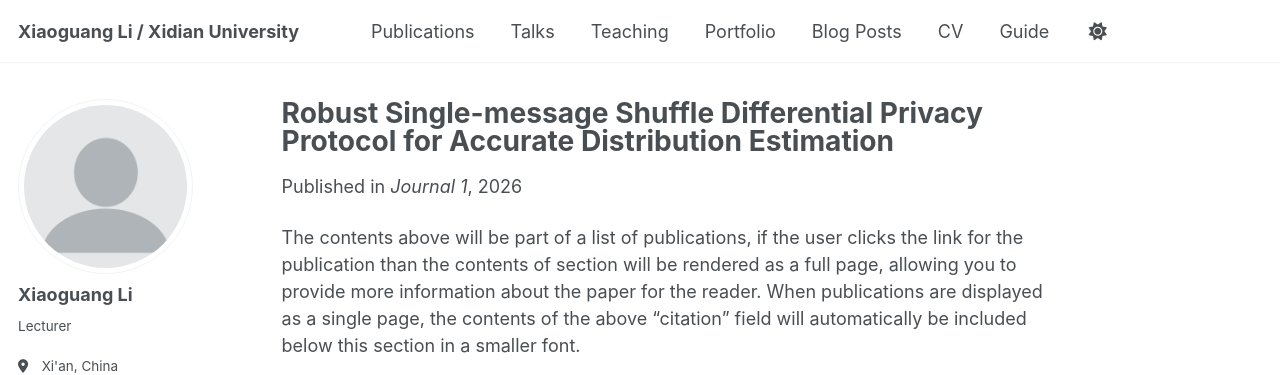
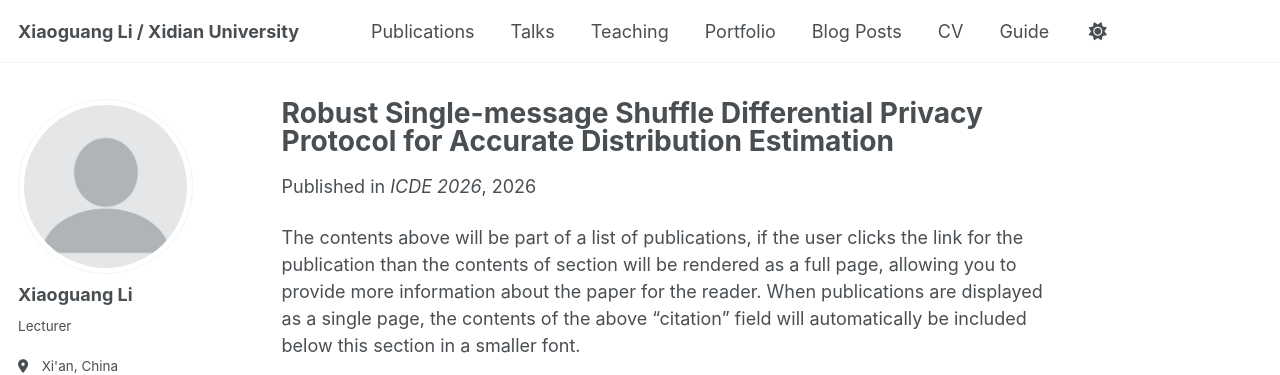
Before and after one commit to meliosem/meliosem.github.io, a Jekyll site: the page built from _publications/2026-02-24-paper-title-number-1.md, in a window 1280 px wide. Shown: the top 375 px of the page. Built offline with Jekyll 4.4.1, drawn with Linux system fonts in a browser that asks for light colours; some web fonts are replaced; a script bundle is joined from its source files by our own code; library files that are not in the unit come from our copies.

Commit message:
first commit

```diff
--- a/_publications/2026-02-24-paper-title-number-1.md
+++ b/_publications/2026-02-24-paper-title-number-1.md
@@ -2,10 +2,10 @@
 title: "Robust Single-message Shuffle Differential Privacy Protocol for Accurate Distribution Estimation"
 collection: publications
 category: conferences
-permalink: /publication/2009-10-01-paper-title-number-1
+permalink: /publication/2026-02-24-paper-1
 # excerpt: 'This paper is about a robust and accurate single-message shuffler-based DP protocol for distribution estimation'
 date: 2026-02-24
-venue: 'Journal 1'
+venue: 'ICDE 2026'
 # slidesurl: 'https://academicpages.github.io/files/slides1.pdf'
 paperurl: 'https://faculty.xidian.edu.cn/LIXIAOGUANG/en/lwcg/455283/content/303105.htm#lwcg'
 # bibtexurl: 'https://academicpages.github.io/files/bibtex1.bib'
```
